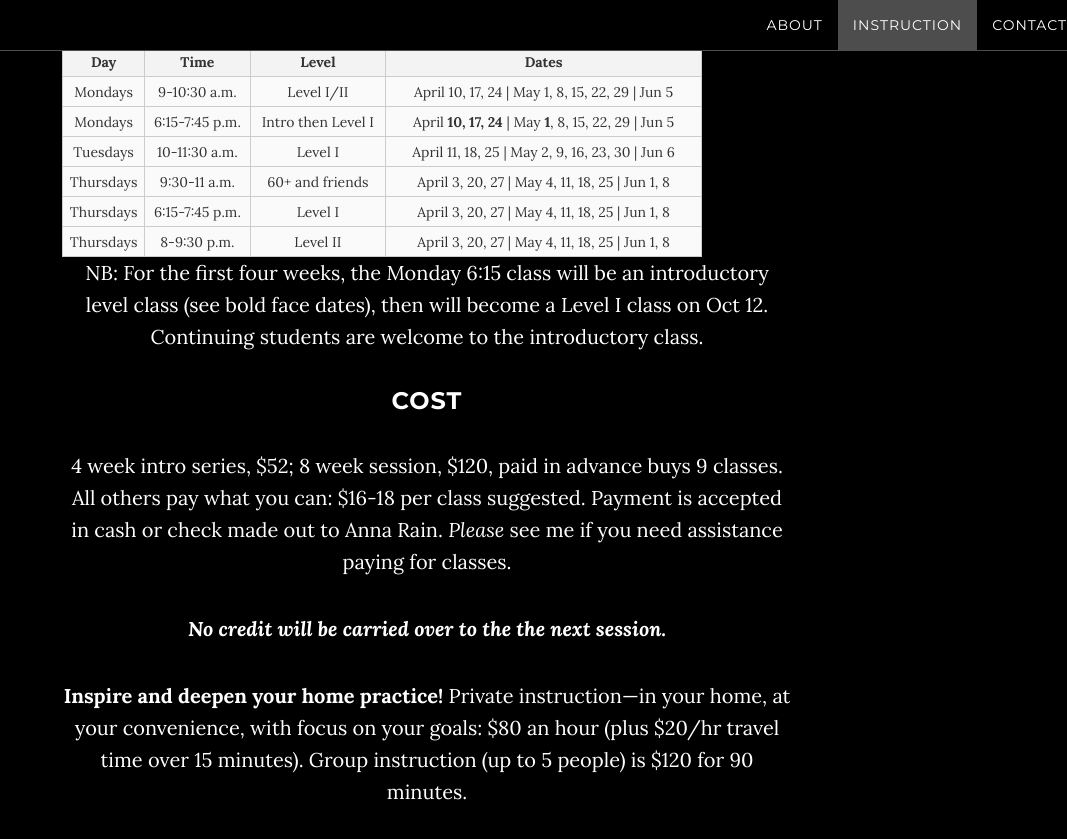
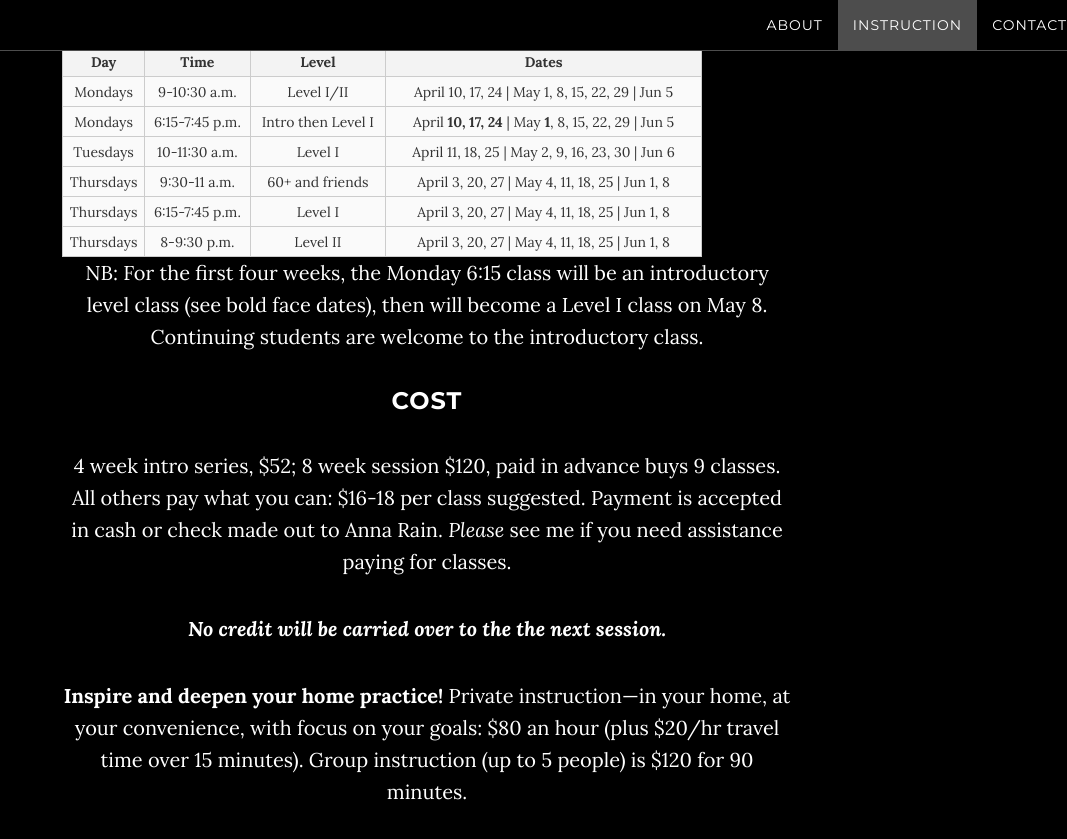
Before and after one commit to AnnaRainYoga/annarainyoga.github.io, a Jekyll site: the page built from index.html, in a window 1280 px wide and 900 px high, scrolled down 3304 px. Shown: the top 839 px of the window, without its empty margins (213-1280 px from the left). Built offline with Jekyll 4.4.1, drawn with Linux system fonts in a browser that asks for light colours.

Commit message:
Update instruction.html

```diff
--- a/_includes/instruction.html
+++ b/_includes/instruction.html
@@ -57,10 +57,10 @@
 				</table>
 			</div>
 
-<p>NB: For the first four weeks, the Monday 6:15 class will be an introductory level class (see bold face dates), then will become a Level I class on Oct 12. Continuing students are welcome to the introductory class.</p>
+<p>NB: For the first four weeks, the Monday 6:15 class will be an introductory level class (see bold face dates), then will become a Level I class on May 8. Continuing students are welcome to the introductory class.</p>
 
 <h3>Cost</h3>
-<p>4 week intro series, $52; 8 week session, $120, paid in advance buys 9 classes.
+<p>4 week intro series, $52; 8 week session $120, paid in advance buys 9 classes.
 All others pay what you can: $16-18 per class suggested.
 Payment is accepted in cash or check made out to Anna Rain.
 <i>Please</i> see me if you need assistance paying for classes.</p>
```
